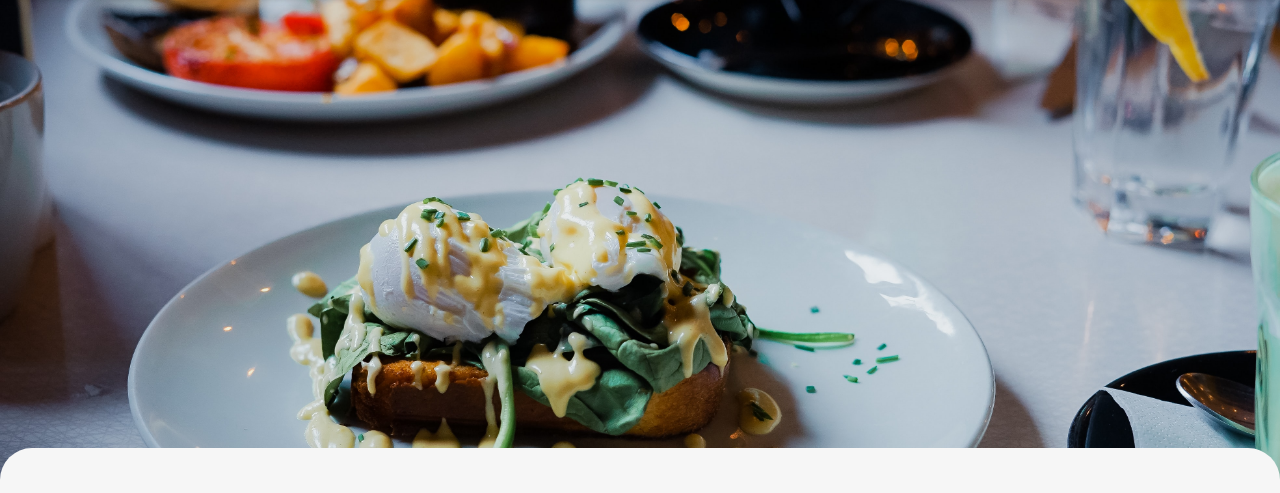
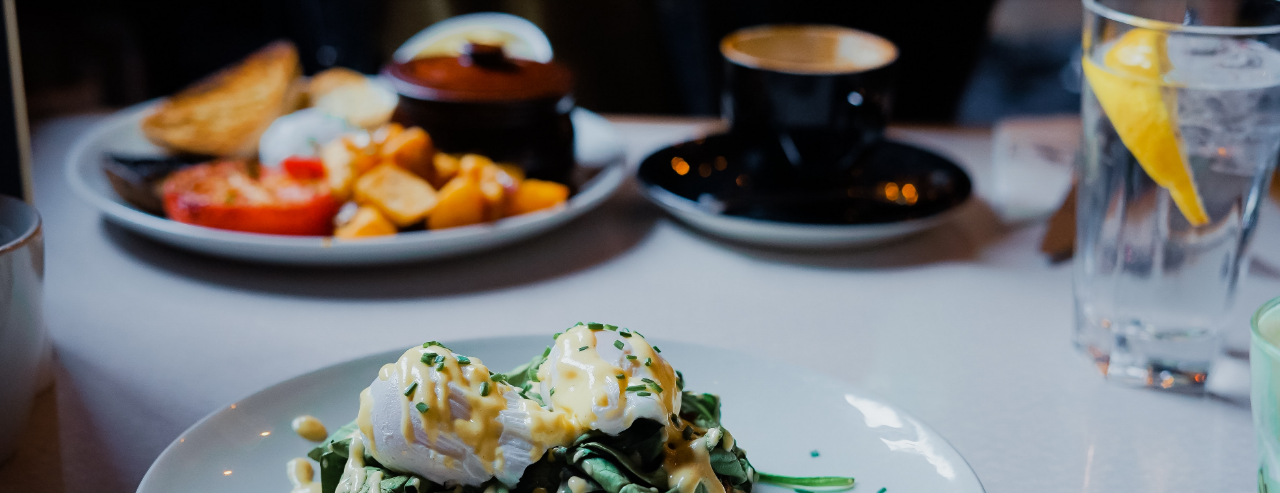
Before and after one commit to exenote/ChristopheLeconte_3_17122022, a plain HTML site: page a-la-francaise.html in a window 1280 px wide. Shown: the part 67-560 px from the top of the page. Drawn offline with Linux system fonts and the light colour scheme; a web font is replaced by a local one.

Commit message:
aspect-ratio

```diff
--- a/styles/menu.css
+++ b/styles/menu.css
@@ -107,8 +107,9 @@ body {
 
 .hero {
 		--max-width: 100%;
-    max-height: 32rem;
+    --max-height: 32rem;
     width: 100%;
+    aspect-ratio: 1.6;
     object-fit: cover;
 }
 
```
